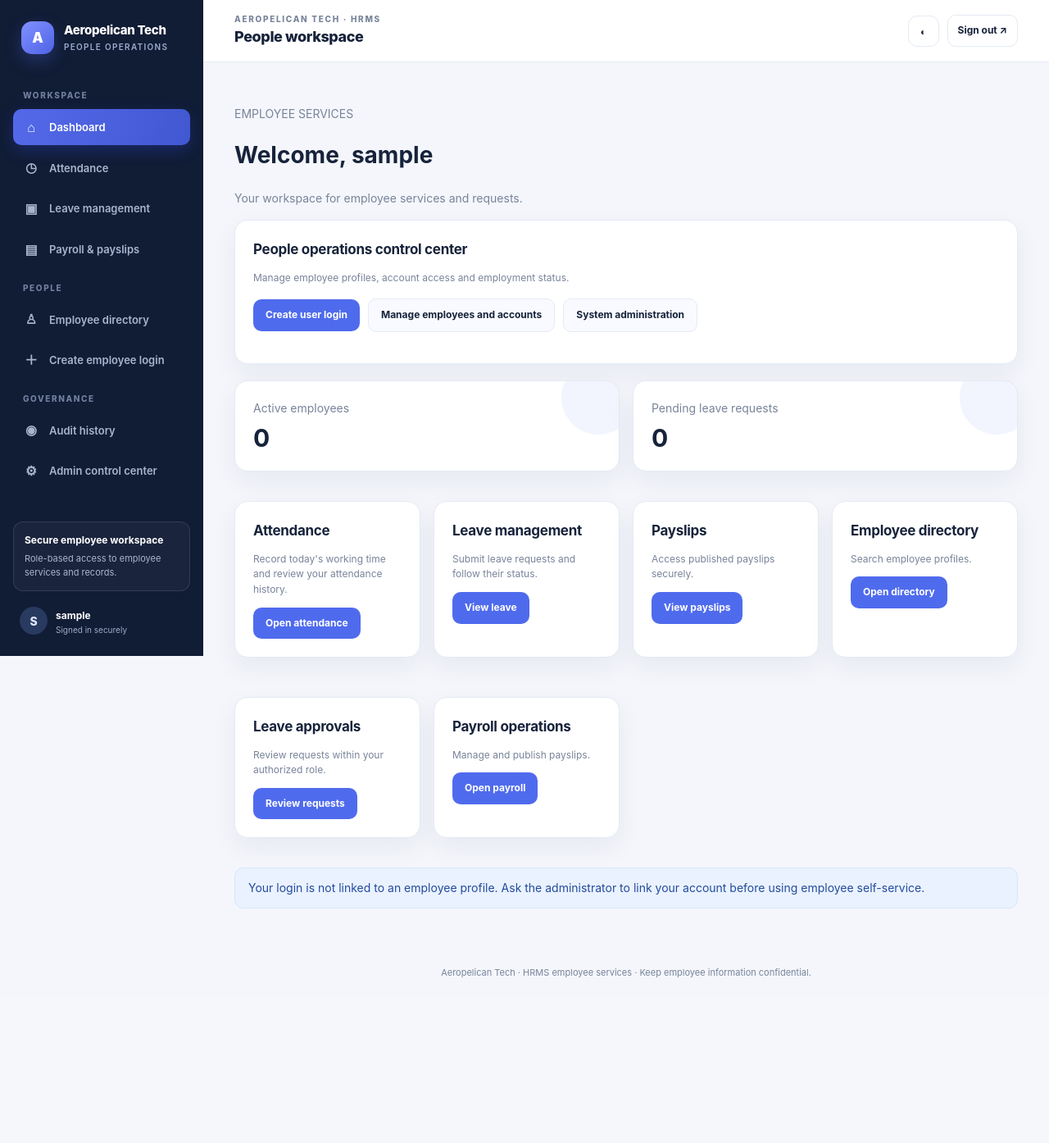
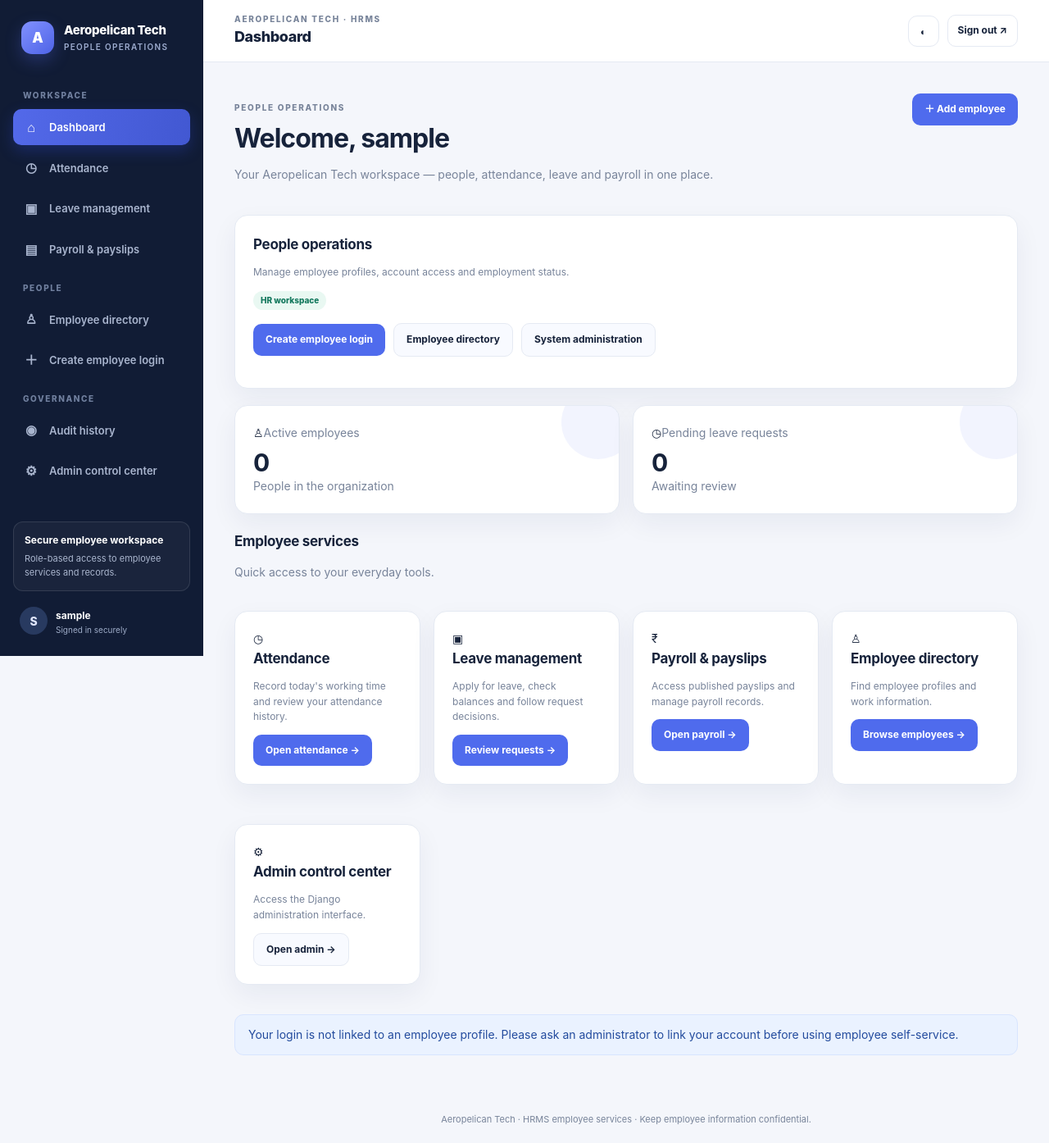
Before and after one commit to chandrasekhart1298/aeropelican, a Django app: page / in a window 1280 px wide. Shown: the whole page at 82% size. Before the commit the page ends 1193 px from the top, so only its background shows below. Run offline with Django 5.2, Linux system fonts and the light colour scheme; the visitor is signed in with stand-in values (Sample User, id 1); data that the repository does not hold is empty.

Commit message:
Polish Aeropelican Tech HRMS dashboard

```diff
--- a/employees/templates/employees/home.html
+++ b/employees/templates/employees/home.html
@@ -1,6 +1,33 @@
-{% extends "employees/base.html" %}{% block title %}Dashboard | AeroPeople{% endblock %}{% block content %}
-<p class="muted">EMPLOYEE SERVICES</p><h1>Welcome{% if employee %}, {{ employee.full_name }}{% else %}, {{ request.user.get_username }}{% endif %}</h1><p class="muted">Your workspace for employee services and requests.</p>
-{% if can_manage_employee_accounts %}<section class="panel"><h2>People operations control center</h2><p class="muted">Manage employee profiles, account access and employment status.</p><div class="actions"><a class="btn" href="{% url 'employee_create' %}">Create user login</a><a class="btn secondary" href="{% url 'employee_directory' %}">Manage employees and accounts</a>{% if request.user.is_superuser %}<a class="btn secondary" href="/admin/">System administration</a>{% endif %}</div></section>{% endif %}
-{% if total_employees != None %}<section class="grid"><div class="stat"><span class="muted">Active employees</span><strong>{{ total_employees }}</strong></div><div class="stat"><span class="muted">Pending leave requests</span><strong>{{ pending_leave_count }}</strong></div></section>{% endif %}
-<section class="grid"><div class="panel"><h2>Attendance</h2><p class="muted">Record today's working time and review your attendance history.</p><a class="btn" href="{% url 'attendance' %}">Open attendance</a></div><div class="panel"><h2>Leave management</h2><p class="muted">Submit leave requests and follow their status.</p><a class="btn" href="{% url 'leave_list' %}">View leave</a></div><div class="panel"><h2>Payslips</h2><p class="muted">Access published payslips securely.</p><a class="btn" href="{% url 'payslip_list' %}">View payslips</a></div>{% if can_view_directory %}<div class="panel"><h2>Employee directory</h2><p class="muted">Search employee profiles.</p><a class="btn" href="{% url 'employee_directory' %}">Open directory</a></div>{% endif %}{% if can_review_leave %}<div class="panel"><h2>Leave approvals</h2><p class="muted">Review requests within your authorized role.</p><a class="btn" href="{% url 'leave_list' %}">Review requests</a></div>{% endif %}{% if can_manage_payroll %}<div class="panel"><h2>Payroll operations</h2><p class="muted">Manage and publish payslips.</p><a class="btn" href="{% url 'payslip_list' %}">Open payroll</a></div>{% endif %}</section>
-{% if not employee %}<div class="notice">Your login is not linked to an employee profile. Ask the administrator to link your account before using employee self-service.</div>{% endif %}{% endblock %}
+{% extends "employees/base.html" %}
+{% block title %}Dashboard | Aeropelican Tech{% endblock %}
+{% block page_title %}Dashboard{% endblock %}
+{% block content %}
+<div class="page-heading">
+  <div><p class="eyebrow">PEOPLE OPERATIONS</p><h1>Welcome{% if employee %}, {{ employee.full_name }}{% else %}, {{ request.user.get_username }}{% endif %}</h1><p class="muted">Your Aeropelican Tech workspace — people, attendance, leave and payroll in one place.</p></div>
+  {% if can_manage_employee_accounts %}<a class="btn" href="{% url 'employee_create' %}">＋ Add employee</a>{% endif %}
+</div>
+
+{% if can_manage_employee_accounts %}
+<section class="panel">
+  <div class="section-heading"><div><h2>People operations</h2><p class="muted">Manage employee profiles, account access and employment status.</p></div><span class="badge">HR workspace</span></div>
+  <div class="actions"><a class="btn" href="{% url 'employee_create' %}">Create employee login</a><a class="btn secondary" href="{% url 'employee_directory' %}">Employee directory</a>{% if request.user.is_superuser %}<a class="btn secondary" href="/admin/">System administration</a>{% endif %}</div>
+</section>
+{% endif %}
+
+{% if total_employees != None %}
+<section class="grid dashboard-stats">
+  <div class="stat"><span class="stat-icon">♙</span><span class="muted">Active employees</span><strong>{{ total_employees }}</strong><span class="muted">People in the organization</span></div>
+  <div class="stat"><span class="stat-icon">◷</span><span class="muted">Pending leave requests</span><strong>{{ pending_leave_count }}</strong><span class="muted">Awaiting review</span></div>
+</section>
+{% endif %}
+
+<div class="section-heading"><div><h2>Employee services</h2><p class="muted">Quick access to your everyday tools.</p></div></div>
+<section class="grid service-grid">
+  <article class="panel service-card"><span class="service-icon">◷</span><h2>Attendance</h2><p class="muted">Record today's working time and review your attendance history.</p><a class="btn" href="{% url 'attendance' %}">Open attendance →</a></article>
+  <article class="panel service-card"><span class="service-icon">▣</span><h2>Leave management</h2><p class="muted">Apply for leave, check balances and follow request decisions.</p><a class="btn" href="{% url 'leave_list' %}">{% if can_review_leave %}Review requests{% else %}View my leave{% endif %} →</a></article>
+  <article class="panel service-card"><span class="service-icon">₹</span><h2>Payroll &amp; payslips</h2><p class="muted">Access published payslips{% if can_manage_payroll %} and manage payroll records{% endif %}.</p><a class="btn" href="{% url 'payslip_list' %}">{% if can_manage_payroll %}Open payroll{% else %}View payslips{% endif %} →</a></article>
+  {% if can_view_directory %}<article class="panel service-card"><span class="service-icon">♙</span><h2>Employee directory</h2><p class="muted">Find employee profiles and work information.</p><a class="btn" href="{% url 'employee_directory' %}">Browse employees →</a></article>{% endif %}
+  {% if request.user.is_superuser %}<article class="panel service-card"><span class="service-icon">⚙</span><h2>Admin control center</h2><p class="muted">Access the Django administration interface.</p><a class="btn secondary" href="/admin/">Open admin →</a></article>{% endif %}
+</section>
+{% if not employee %}<div class="notice">Your login is not linked to an employee profile. Please ask an administrator to link your account before using employee self-service.</div>{% endif %}
+{% endblock %}
```
